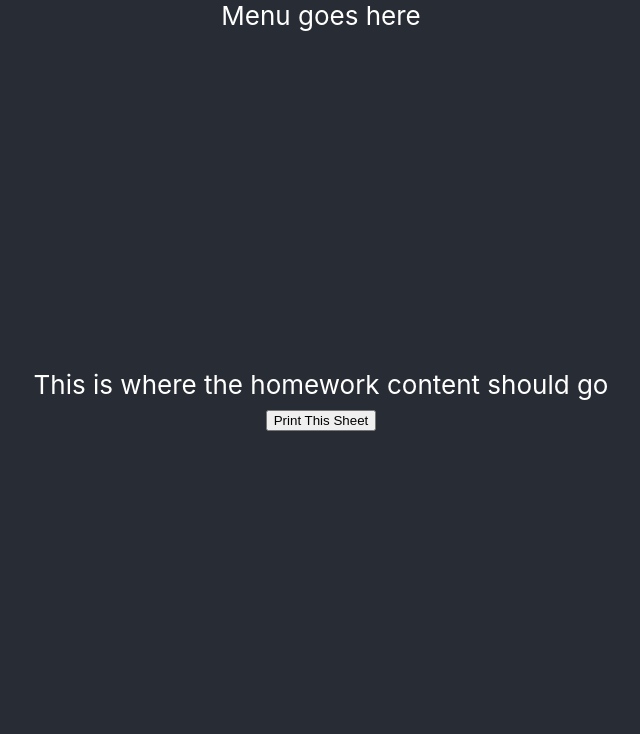
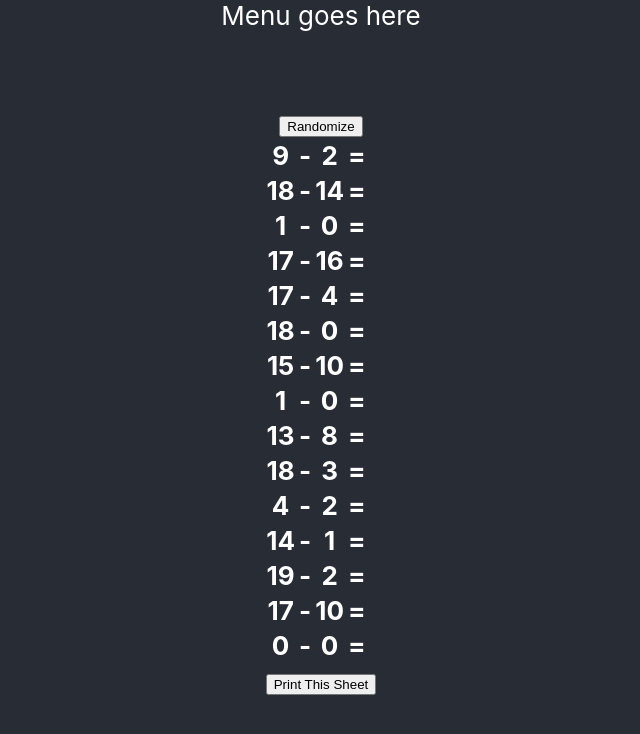
Before and after one commit to dkaksl/homework-printer, a React (Create React App) app: page / in a window 1280 px wide. Shown: the top 734 px of the page, without its empty margins (319-959 px from the left). Built offline with nearby package versions, Linux system fonts and the light colour scheme.

Commit message:
implemented addition table with constructor and row data state

```diff
--- a/src/views/addition.js
+++ b/src/views/addition.js
@@ -2,11 +2,48 @@ import { Component } from "react";
 import { Printable } from "../components/printable";
 
 export class Addition extends Component {
+  constructor(props) {
+    super(props);
+    const rows = this.generateRowData(props.rowCount);
+    this.state = { rows };
+  }
+
+  generateRowData(rowCount) {
+    const rows = [];
+    for (let i = 0; i < rowCount; i++) {
+      const a = Math.floor(Math.random() * 20);
+      const b = Math.floor(Math.random() * a);
+      rows.push({ a, b });
+    }
+    return rows;
+  }
+
+  refreshRowData(rowCount) {
+    this.setState({ rows: this.generateRowData(rowCount) });
+  }
+
   render() {
     return (
-      <Printable>
-        <div>This is where the homework content should go</div>
-      </Printable>
+      <div>
+        <button onClick={() => this.refreshRowData(this.props.rowCount)}>
+          Randomize
+        </button>
+        <Printable>
+          <div>
+            <table>
+              {this.state.rows.map((row) => (
+                <tr>
+                  <th>{row.a}</th>
+                  <th>-</th>
+                  <th>{row.b}</th>
+                  <th>=</th>
+                  <th>&nbsp;</th>
+                </tr>
+              ))}
+            </table>
+          </div>
+        </Printable>
+      </div>
     );
   }
 }
```
